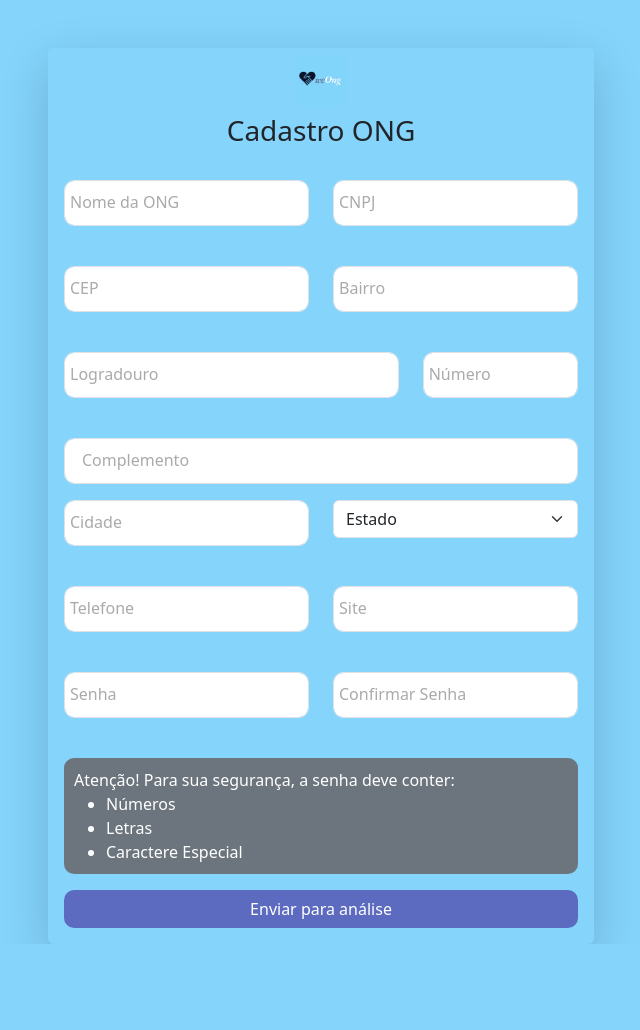
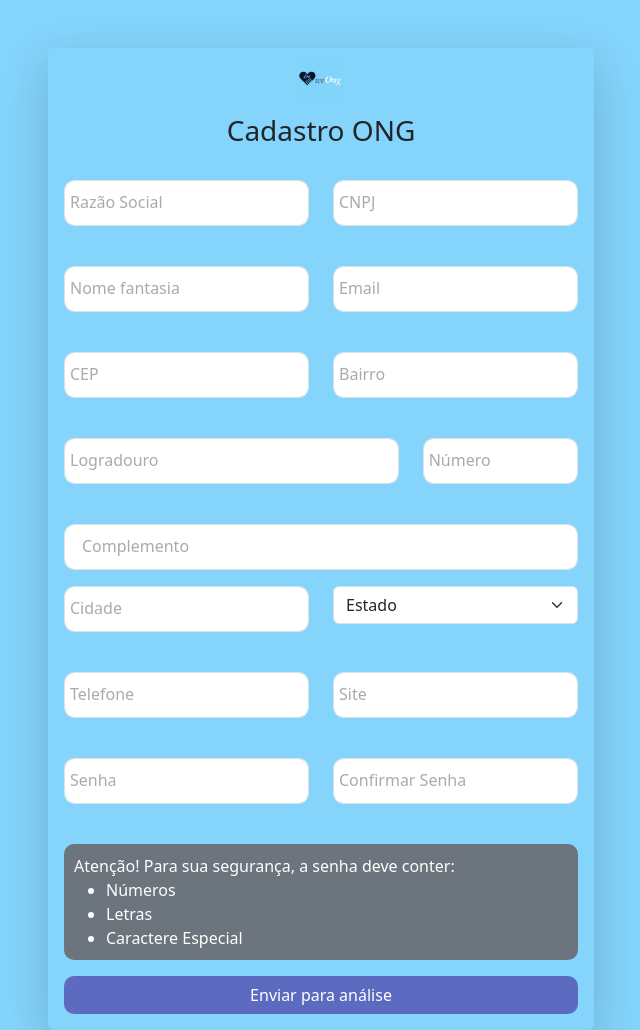
Before and after one commit to kayanerocha/weong, a Django app: page /usuario/cadastro-ong in a window 1280 px wide. Shown: the whole page, without its empty margins (319-959 px from the left). Before the commit the page ends 944 px from the top, so only its background shows below. Run offline with Django 5.2, Linux system fonts and the light colour scheme.

Commit message:
feat: melhoria no auto incremento por cnpj

```diff
--- a/weong/usuario/templates/cadastro-ong.html
+++ b/weong/usuario/templates/cadastro-ong.html
@@ -88,34 +88,45 @@
                             <!-- Nome da ONG e CNPJ -->
                             <div class="row mb-3">
                                 <div class="col-md-6 form-group">
-                                    <input type="text" name="nome_ong" class="form-control" placeholder=" " required>
-                                    <label>Nome da ONG</label>
+                                    <input type="text" id="razao_social" name="razao_social" class="form-control" placeholder=" " required>
+                                    <label for="razao_social">Razão Social</label>
                                 </div>
                                 <div class="col-md-6 form-group">
-                                    <input type="text" name="cnpj" class="form-control" placeholder=" " required>
-                                    <label>CNPJ</label>
+                                    <input type="text" id="cnpj" name="cnpj" class="form-control" placeholder=" " required>
+                                    <label for="cnpj">CNPJ</label>
+                                </div>
+                            </div>
+
+                            <div class="row mb-3">
+                                <div class="col-md-6 form-group">
+                                    <input type="text" id="nome_fantasia" name="nome_fantasia" class="form-control" placeholder=" " required>
+                                    <label for="nome_fantasia">Nome fantasia</label>
+                                </div>
+                                <div class="col-md-6 form-group">
+                                    <input type="email" id="email" name="cnpj" class="form-control" placeholder=" " required>
+                                    <label for="email">Email</label>
                                 </div>
                             </div>
 
                             <!-- CEP, Bairro, Logradouro e Número -->
                             <div class="row mb-3">
                                 <div class="col-md-6 form-group">
-                                    <input type="text" name="cep" class="form-control" placeholder=" " required>
-                                    <label>CEP</label>
+                                    <input type="number" id="cep" name="cep" class="form-control" placeholder=" " required>
+                                    <label for="cep">CEP</label>
                                 </div>
                                 <div class="col-md-6 form-group">
-                                    <input type="text" name="bairro" class="form-control" placeholder=" " required>
-                                    <label>Bairro</label>
+                                    <input type="text" id="bairro" name="bairro" class="form-control" placeholder=" " required>
+                                    <label for="bairro">Bairro</label>
                                 </div>
                             </div>
                             <div class="row mb-3">
                                 <div class="col-md-8 form-group">
-                                    <input type="text" name="logradouro" class="form-control" placeholder=" " required>
-                                    <label>Logradouro</label>
+                                    <input type="text" id="logradouro" name="logradouro" class="form-control" placeholder=" " required>
+                                    <label for="logradouro">Logradouro</label>
                                 </div>
                                 <div class="col-md-4 form-group">
-                                    <input type="text" name="numero" class="form-control" placeholder=" " required>
-                                    <label>Número</label>
+                                    <input type="text" id="numero" name="numero" class="form-control" placeholder=" " required>
+                                    <label for="numero">Número</label>
                                 </div>
                             </div>
 
@@ -126,11 +137,11 @@
                             </div>
                             <div class="row mb-3">
                                 <div class="col-md-6 form-group">
-                                    <input type="text" name="cidade" class="form-control" placeholder=" " required>
-                                    <label>Cidade</label>
+                                    <input type="text" id="cidade" name="cidade" class="form-control" placeholder=" " required>
+                                    <label for="cidade">Cidade</label>
                                 </div>
                                 <div class="col-md-6 form-group">
-                                    <select name="estado" class="form-select" required>
+                                    <select name="estado" id="estado" class="form-select" required>
                                         <option value="" disabled selected>Estado</option>
                                         <option value="AC">Acre</option>
                                         <option value="AL">Alagoas</option>
@@ -166,7 +177,7 @@
                             <!-- Telefone, Site, Senha e Confirmar Senha -->
                             <div class="row mb-3">
                                 <div class="col-md-6 form-group">
-                                    <input type="text" name="telefone" class="form-control" placeholder=" " required>
+                                    <input type="text" name="ddd_telefone_1" class="form-control" placeholder=" " required>
                                     <label>Telefone</label>
                                 </div>
                                 <div class="col-md-6 form-group">
@@ -208,4 +219,59 @@
     <!-- Bootstrap JS Bundle -->
     <script src="https://cdn.jsdelivr.net/npm/bootstrap@5.3.0/dist/js/bootstrap.bundle.min.js"></script>
 </body>
+<script>
+    // Função para buscar CNPJ
+    document.getElementById('cnpj').addEventListener('blur', function () {
+        const cnpj = this.value.replace(/\D/g, ''); // Remove caracteres não numéricos
+        if (cnpj.length === 14) { // Verifica se o CNPJ tem 14 dígitos
+            fetch(`https://brasilapi.com.br/api/cnpj/v1/${cnpj}`)
+                .then(response => {
+                    if (!response.ok) {
+                        throw new Error('CNPJ não encontrado');
+                    }
+                    return response.json();
+                })
+                .then(data => {
+                    // Preenche os campos com os dados retornados pela API
+                    document.getElementById('nome_fantasia').value = data.nome_fantasia || '';
+                    document.getElementById('razao_social').value = data.razao_social || '';
+                })
+                .catch(error => {
+                    console.error('Erro ao buscar CNPJ:', error);
+                    alert('CNPJ não encontrado ou inválido.');
+                });
+        } else {
+            alert('CNPJ inválido. Certifique-se de que possui 14 dígitos.');
+        }
+    });
+
+    // Função para buscar CEP
+    document.getElementById('cep').addEventListener('blur', function () {
+        const cep = this.value.replace(/\D/g, ''); // Remove caracteres não numéricos
+        if (cep.length === 8) { // Verifica se o CEP tem 8 dígitos
+            fetch(`https://brasilapi.com.br/api/cep/v2/${cep}`)
+                .then(response => {
+                    if (!response.ok) {
+                        throw new Error('CEP não encontrado');
+                    }
+                    return response.json();
+                })
+                .then(data => {
+                    // Preenche os campos com os dados retornados pela API
+                    document.getElementById('logradouro').value = data.street || '';
+                    document.getElementById('bairro').value = data.neighborhood || '';
+                    document.getElementById('cidade').value = data.city || '';
+                    document.getElementById('estado').value = data.state || '';
+                    document.getElementById('numero').value = ''; // Número não é fornecido pela API
+                })
+                .catch(error => {
+                    console.error('Erro ao buscar CEP:', error);
+                    alert('CEP não encontrado ou inválido.');
+                });
+        } else {
+            alert('CEP inválido. Certifique-se de que possui 8 dígitos.');
+        }
+    });
+</script>
+
 </html>
```
